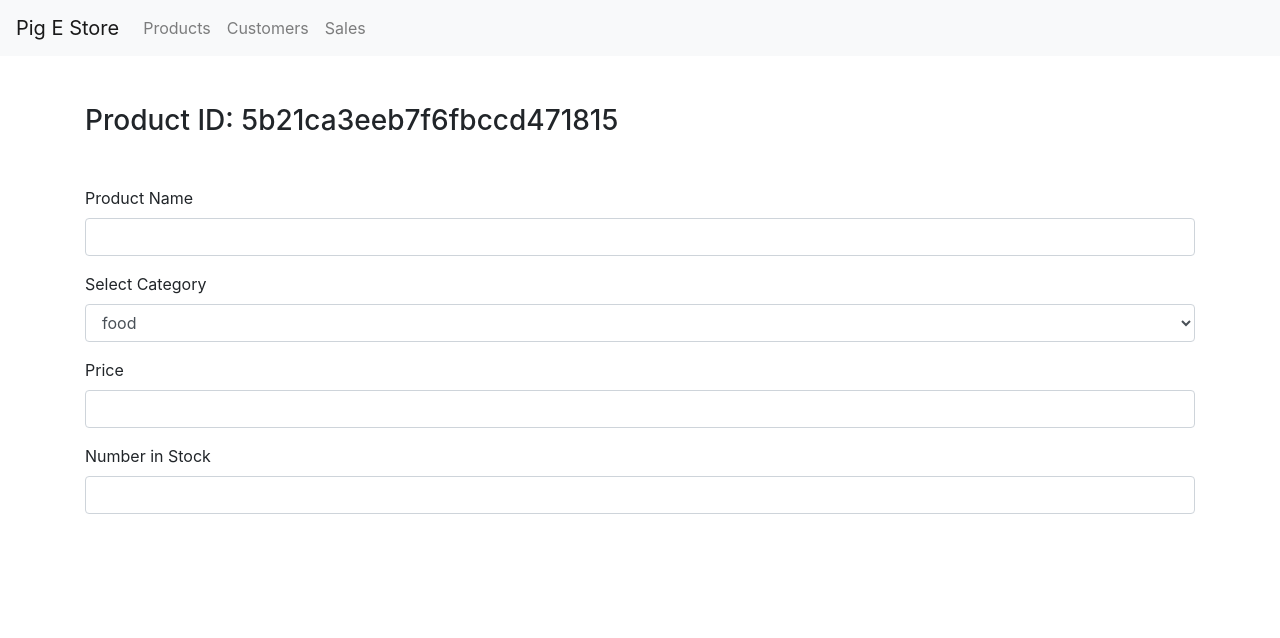
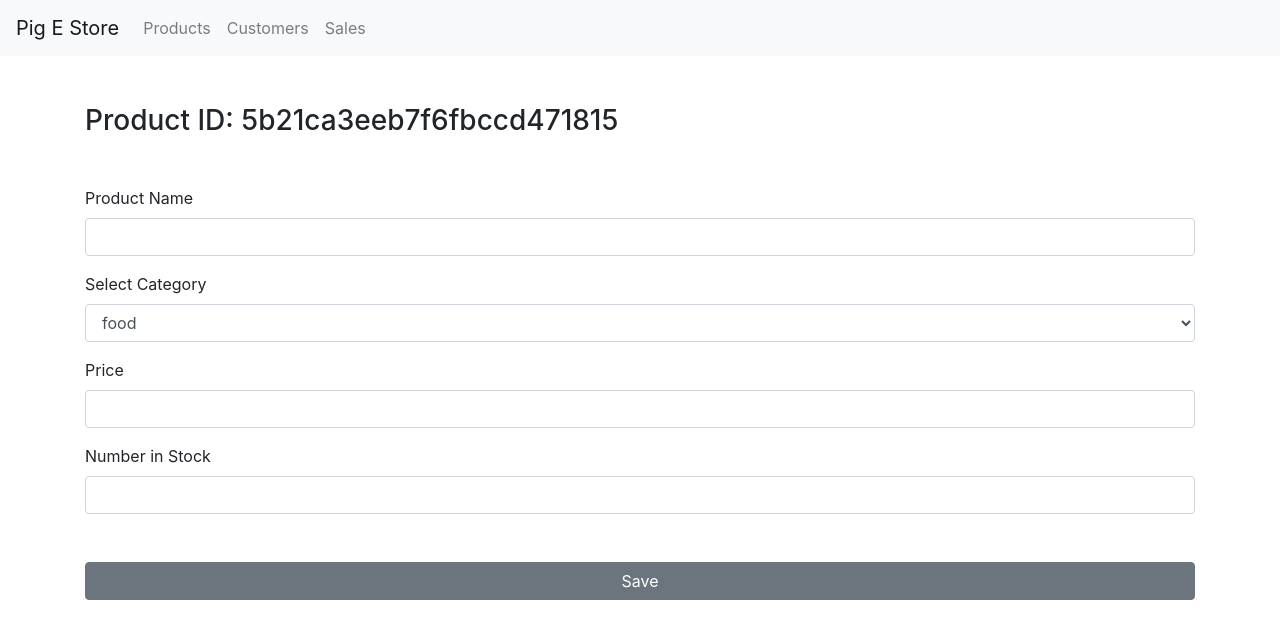
Before and after one commit to ariozone/e-store, a React (Create React App) app: page /productForm/5b21ca3eeb7f6fbccd471815 in a window 1280 px wide. Shown: the top 638 px of the page. Built offline with nearby package versions, Linux system fonts and the light colour scheme.

Commit message:
Add a save button to ProductForm component.#4

```diff
--- a/src/components/productForm.jsx
+++ b/src/components/productForm.jsx
@@ -33,6 +33,9 @@ export default class ProductForm extends Component {
           <label htmlFor="numberInStock">Number in Stock</label>
           <input type="text" className="form-control" id="numberInStock" />
         </div>
+        <button type="submit" className="btn btn-secondary btn-block my-5">
+          Save
+        </button>
       </form>
     )
   }
```
